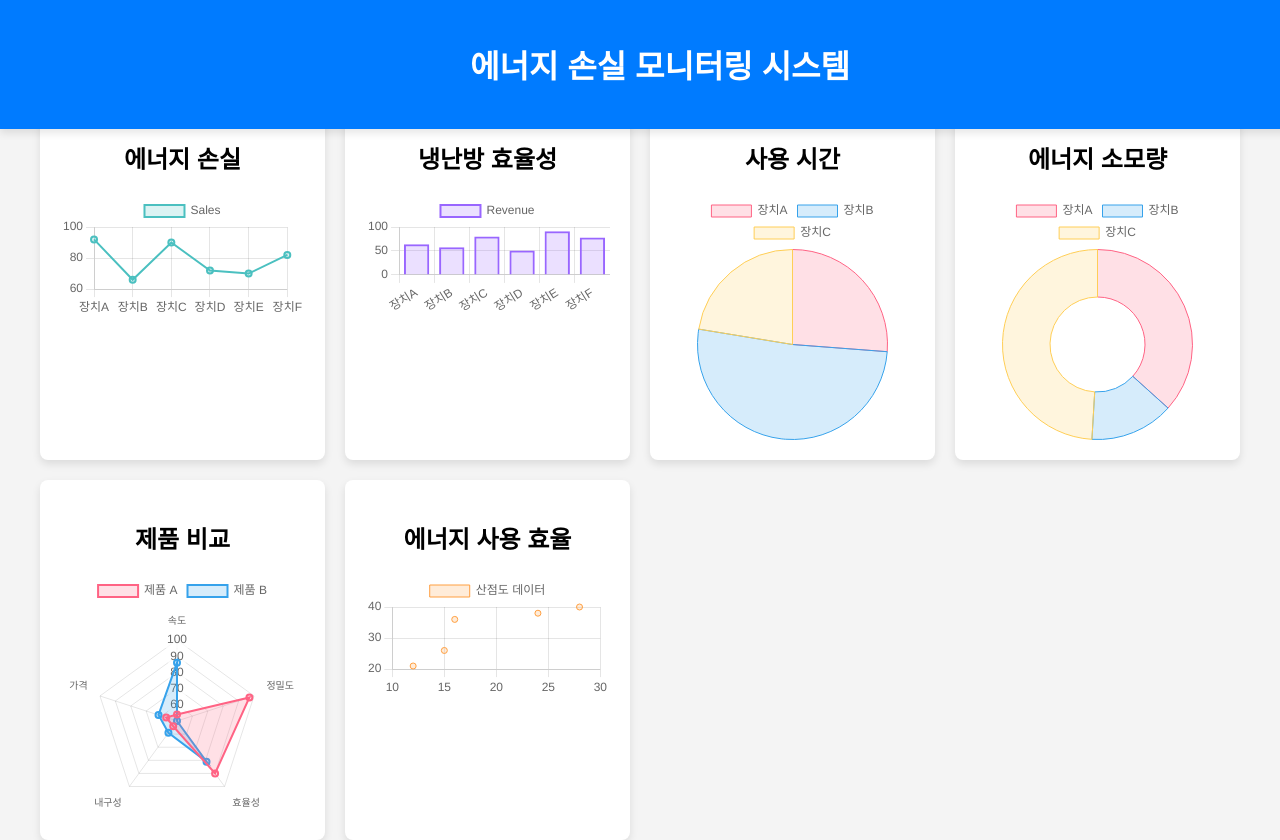
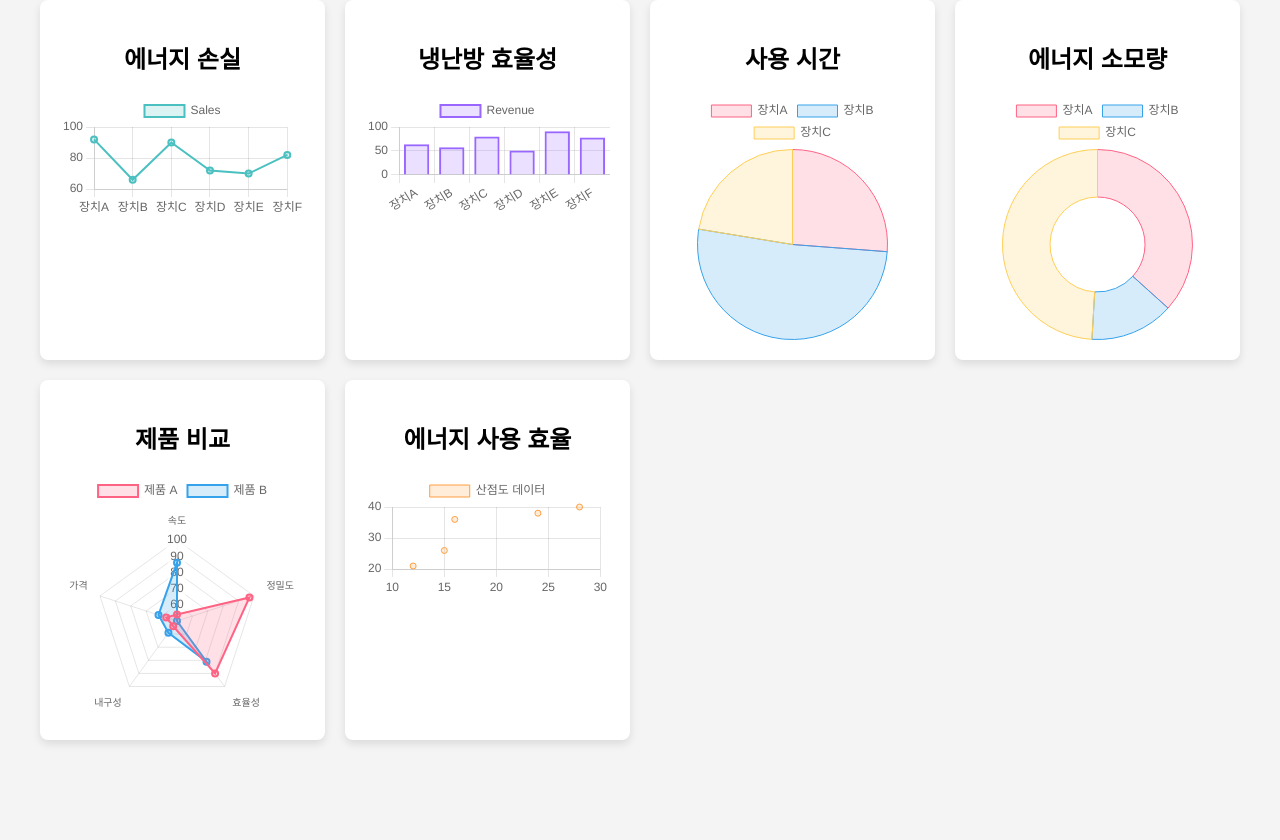
Before and after one commit to ks-aio-project/ks-aio-project.github.io, a plain HTML site: page index.html in a window 1280 px wide. After the commit the page ends 800 px from the top, so only its background shows below. Drawn offline with nearby package versions, Linux system fonts and the light colour scheme.

Commit message:
헤더 삭제

```diff
--- a/index.html
+++ b/index.html
@@ -33,7 +33,7 @@
             flex-direction: row;
             justify-content: center;
             width: 100%;
-            margin-top: 100px;
+            margin-top: 0px;
             padding: 0 20px; /* Padding for small screens */
         }
 
@@ -111,9 +111,9 @@
 </head>
 <body>
 
-    <div class="header">
+    <!-- <div class="header">
         <h1>에너지 손실 모니터링 시스템</h1>
-    </div>
+    </div> -->
 
     <div class="main-content">
         <div class="charts-container">
```
